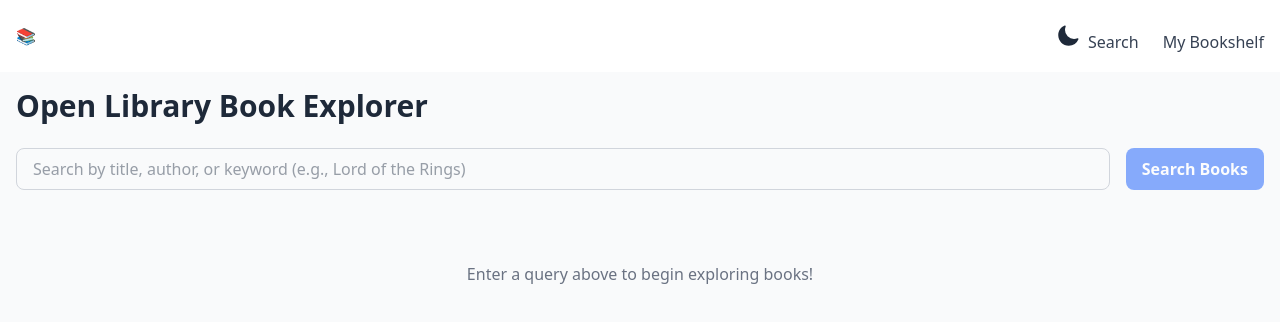
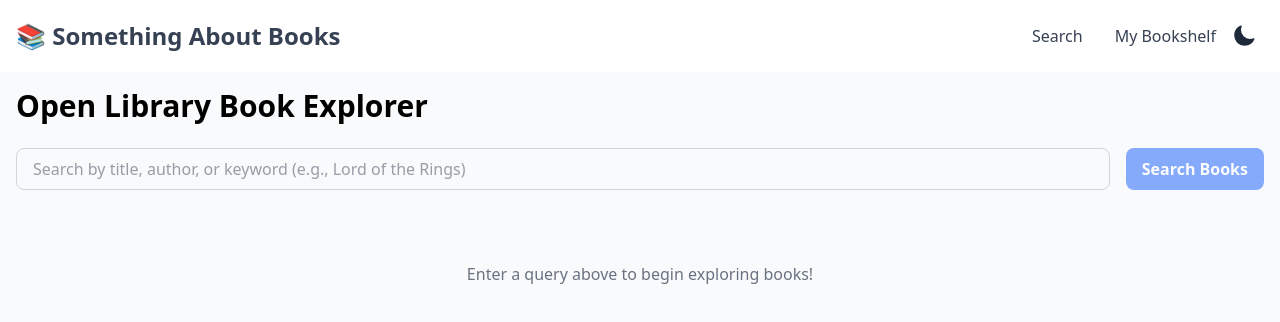
Before and after one commit to Pjdaze/something-about-books, a React (Vite) app: page / in a window 1280 px wide. Shown: the top 322 px of the page. Built offline with nearby package versions, Linux system fonts and the light colour scheme.

Commit message:
cleanup - README

```diff
--- a/src/components/feature/BookshelfToggle.tsx
+++ b/src/components/feature/BookshelfToggle.tsx
@@ -23,6 +23,7 @@ export const BookshelfToggle: React.FC<BookshelfToggleProps> = ({ book }) => {
   return (
     <button
       onClick={handleToggle}
+      aria-pressed={isOnShelf} // for accessibility..
       className={`
       text-sm font-medium px-3 py-1 rounded transition
       ${
--- a/src/components/ui/BookDetailsModal.tsx
+++ b/src/components/ui/BookDetailsModal.tsx
@@ -55,9 +55,8 @@ export const BookDetailsModal: React.FC<BookDetailsModalProps> = ({
     >
       <div
         ref={modalRef}
-        className="relative w-full max-w-2xl bg-white dark:bg-gray-900 rounded-2xl shadow-2xl overflow-hidden border border-gray-200 dark:border-gray-800 transform transition-all duration-300 scale-100 hover:scale-[1.01]"
+        className="relative w-full max-w-4xl bg-white dark:bg-gray-900 rounded-2xl shadow-2xl overflow-hidden border border-gray-200 dark:border-gray-800 transform transition-all duration-300 scale-100 hover:scale-[1.01]"
       >
-        {/* Close button */}
         <button
           onClick={onClose}
           className="absolute top-4 right-4 p-2 rounded-full bg-gray-100 dark:bg-gray-800 hover:bg-gray-200 dark:hover:bg-gray-700 transition"
--- a/src/components/ui/Header.tsx
+++ b/src/components/ui/Header.tsx
@@ -2,13 +2,12 @@ import { ThemeToggle } from "./ThemeToggle";
 import { Link } from "react-router-dom";
 export const Header: React.FC = () => (
   <header className="text-white shadow-md">
-    <div className="container mx-auto p-4 flex justify-between items-center max-w-7xl">
-      <div className=" dark:text-gray-700 font-bold">
+    <div className="mx-auto p-4 flex justify-between items-center max-w-7xl">
+      <div className="text-gray-700 font-bold text-2xl">
         📚 Something About Books
       </div>
 
-      <nav>
-        <ThemeToggle />
+      <nav className="flex items-center gap-2">
         <Link
           to="/"
           className="text-gray-700 hover:text-slate-700 transition duration-150 mr-6 focus:font-semibold"
@@ -21,6 +20,8 @@ export const Header: React.FC = () => (
         >
           My Bookshelf
         </Link>
+
+        <ThemeToggle />
       </nav>
     </div>
   </header>
--- a/src/components/ui/Input.tsx
+++ b/src/components/ui/Input.tsx
@@ -5,14 +5,10 @@ interface InputProps extends React.InputHTMLAttributes<HTMLInputElement> {
 }
 
 export const Input = ({ className = "", ...props }: InputProps) => {
-  // Enhanced baseStyles to include dark mode colors for a modern look.
   const baseStyles =
     "w-full px-4 py-2 rounded-lg transition-colors duration-200 " +
-    // Light Mode Defaults
     "border border-gray-300 text-gray-700 " +
-    // Dark Mode Overrides
     "dark:bg-slate-700 dark:border-slate-600 dark:text-gray-100 dark:placeholder-gray-400 " +
-    // Focus Styles (using Cyan accent for dark mode contrast)
     "focus:outline-none focus:ring-2 focus:ring-blue-500 dark:focus:ring-cyan-400";
 
   return <input className={`${baseStyles} ${className}`} {...props} />;
--- a/src/components/ui/ThemeToggle.tsx
+++ b/src/components/ui/ThemeToggle.tsx
@@ -10,7 +10,7 @@ export const ThemeToggle: React.FC = () => {
       onClick={toggleTheme}
       className={`
         p-2 rounded-full text-gray-800
-        hover:bg-gray-200 dark:hover:bg-gray-700 transition
+        hover:bg-gray-600 hover:text-white dark:hover:bg-gray-700 transition
       `}
       aria-label="Toggle Dark Mode"
     >
--- a/src/pages/SearchPage.tsx
+++ b/src/pages/SearchPage.tsx
@@ -41,8 +41,8 @@ export const SearchPage = () => {
   };
 
   return (
-    <div className="container mx-auto p-4 max-w-7xl">
-      <h1 className="text-3xl font-bold mb-6 text-gray-800">
+    <div className="mx-auto p-4 max-w-7xl">
+      <h1 className="text-3xl font-bold mb-6 dark:text-gray-200 ">
         Open Library Book Explorer
       </h1>
 
```
Also changed, not shown: 1 other file (tests, documents, lock files or other folders). Lines whose indentation alone changed are shown as unchanged.
